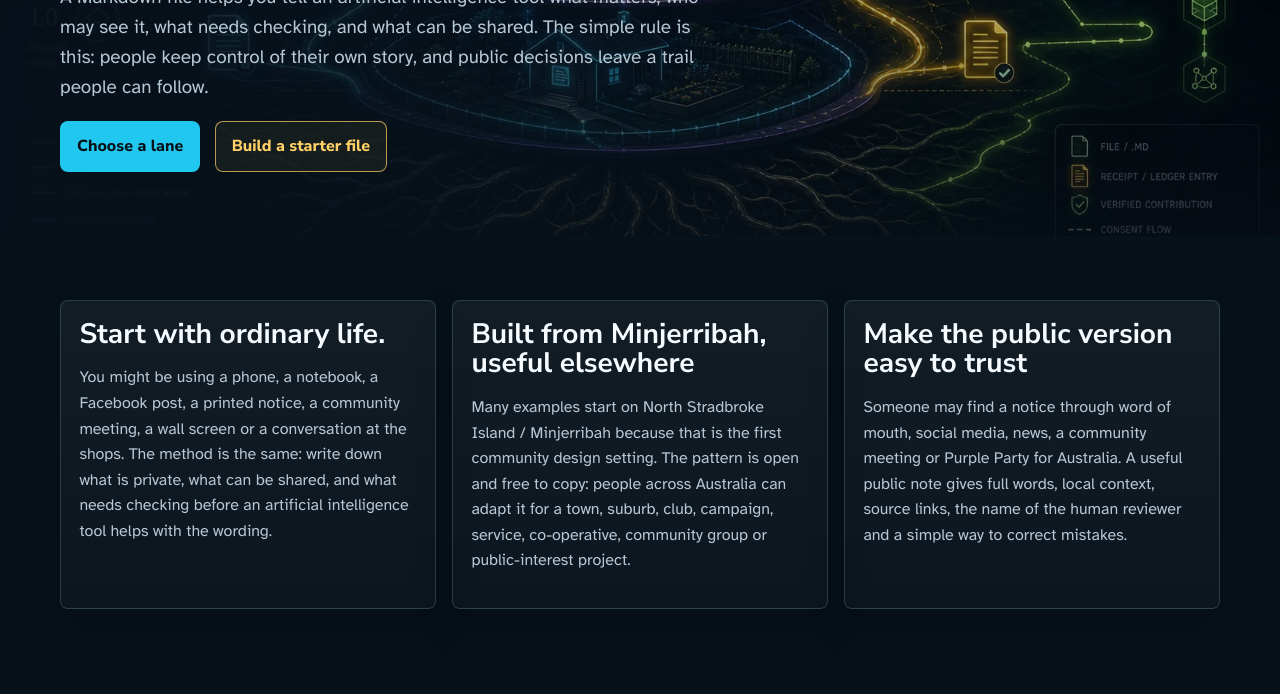
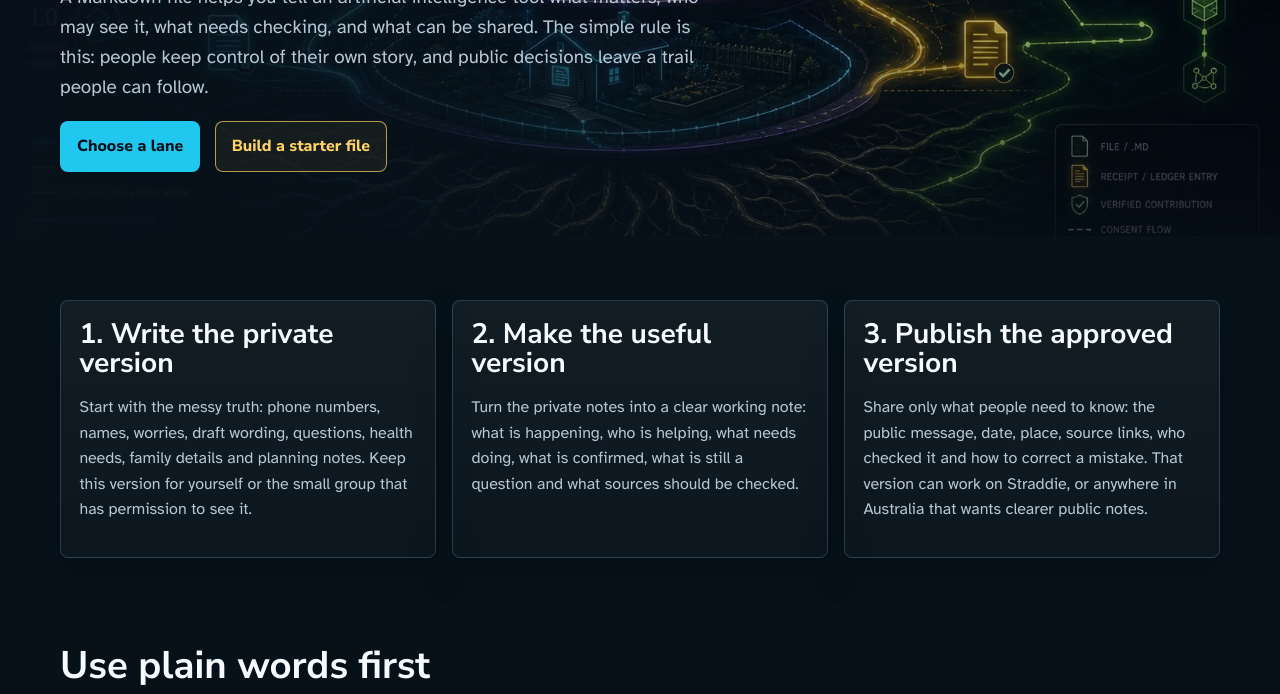
Before and after one commit to auraofintelligence/how-to-use-md-with-ai, a website: page pages/civic-lanes.html in a window 1280 px wide. Shown: the part 440-1134 px from the top of the page. Drawn offline with Linux system fonts and the light colour scheme.

Commit message:
Clarify civic intro steps

```diff
--- a/pages/civic-lanes.html
+++ b/pages/civic-lanes.html
@@ -45,16 +45,16 @@
 
       <section class="audience-strip" aria-labelledby="audience-heading">
         <article>
-          <h2 id="audience-heading">Start with ordinary life.</h2>
-          <p>You might be using a phone, a notebook, a Facebook post, a printed notice, a community meeting, a wall screen or a conversation at the shops. The method is the same: write down what is private, what can be shared, and what needs checking before an artificial intelligence tool helps with the wording.</p>
+          <h2 id="audience-heading">1. Write the private version</h2>
+          <p>Start with the messy truth: phone numbers, names, worries, draft wording, questions, health needs, family details and planning notes. Keep this version for yourself or the small group that has permission to see it.</p>
         </article>
         <article>
-          <h2>Built from Minjerribah, useful elsewhere</h2>
-          <p>Many examples start on North Stradbroke Island / Minjerribah because that is the first community design setting. The pattern is open and free to copy: people across Australia can adapt it for a town, suburb, club, campaign, service, co-operative, community group or public-interest project.</p>
+          <h2>2. Make the useful version</h2>
+          <p>Turn the private notes into a clear working note: what is happening, who is helping, what needs doing, what is confirmed, what is still a question and what sources should be checked.</p>
         </article>
         <article>
-          <h2>Make the public version easy to trust</h2>
-          <p>Someone may find a notice through word of mouth, social media, news, a community meeting or Purple Party for Australia. A useful public note gives full words, local context, source links, the name of the human reviewer and a simple way to correct mistakes.</p>
+          <h2>3. Publish the approved version</h2>
+          <p>Share only what people need to know: the public message, date, place, source links, who checked it and how to correct a mistake. That version can work on Straddie, or anywhere in Australia that wants clearer public notes.</p>
         </article>
       </section>
 
```
Also changed, not shown: tests/civic-lanes.spec.js (+5 -0 lines).
